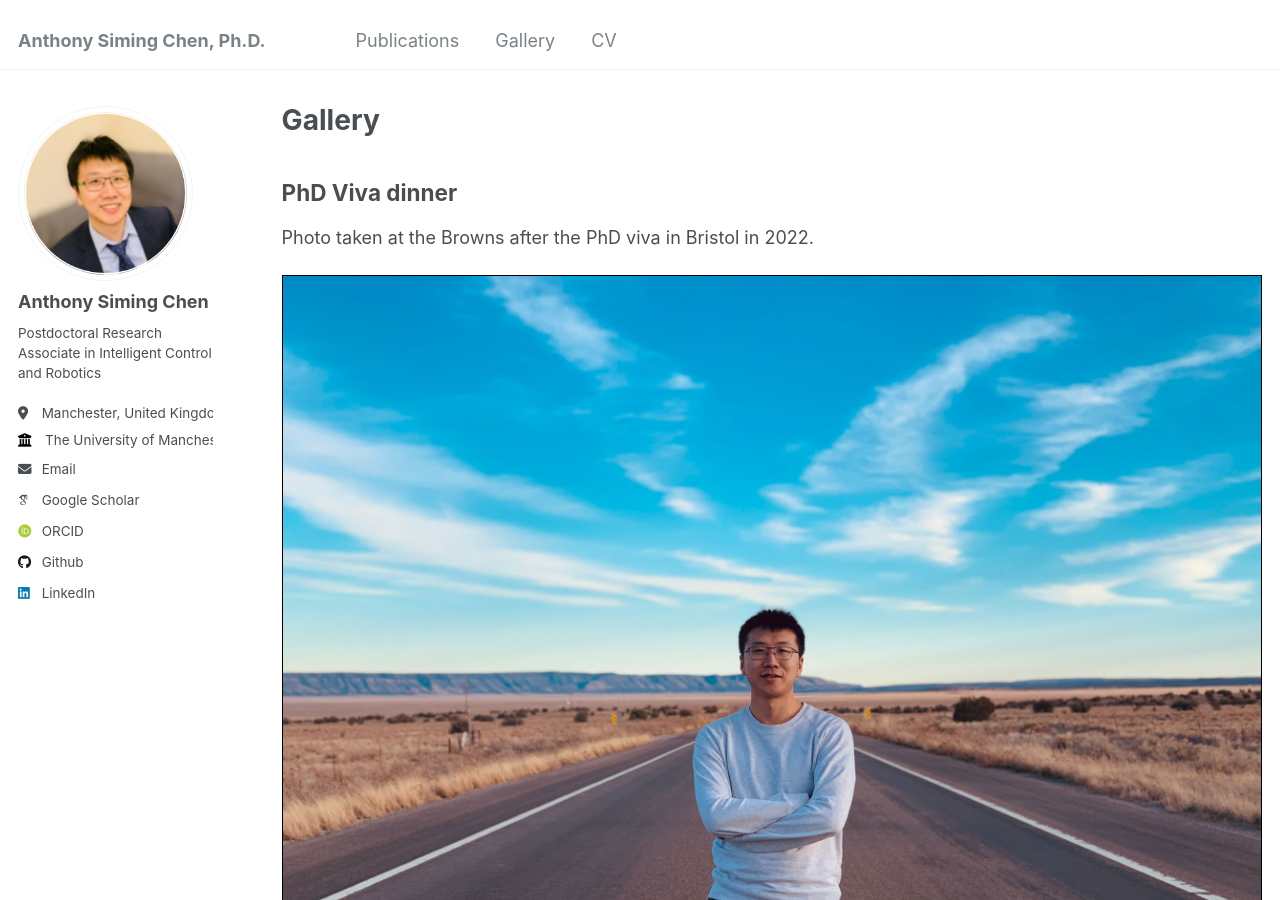
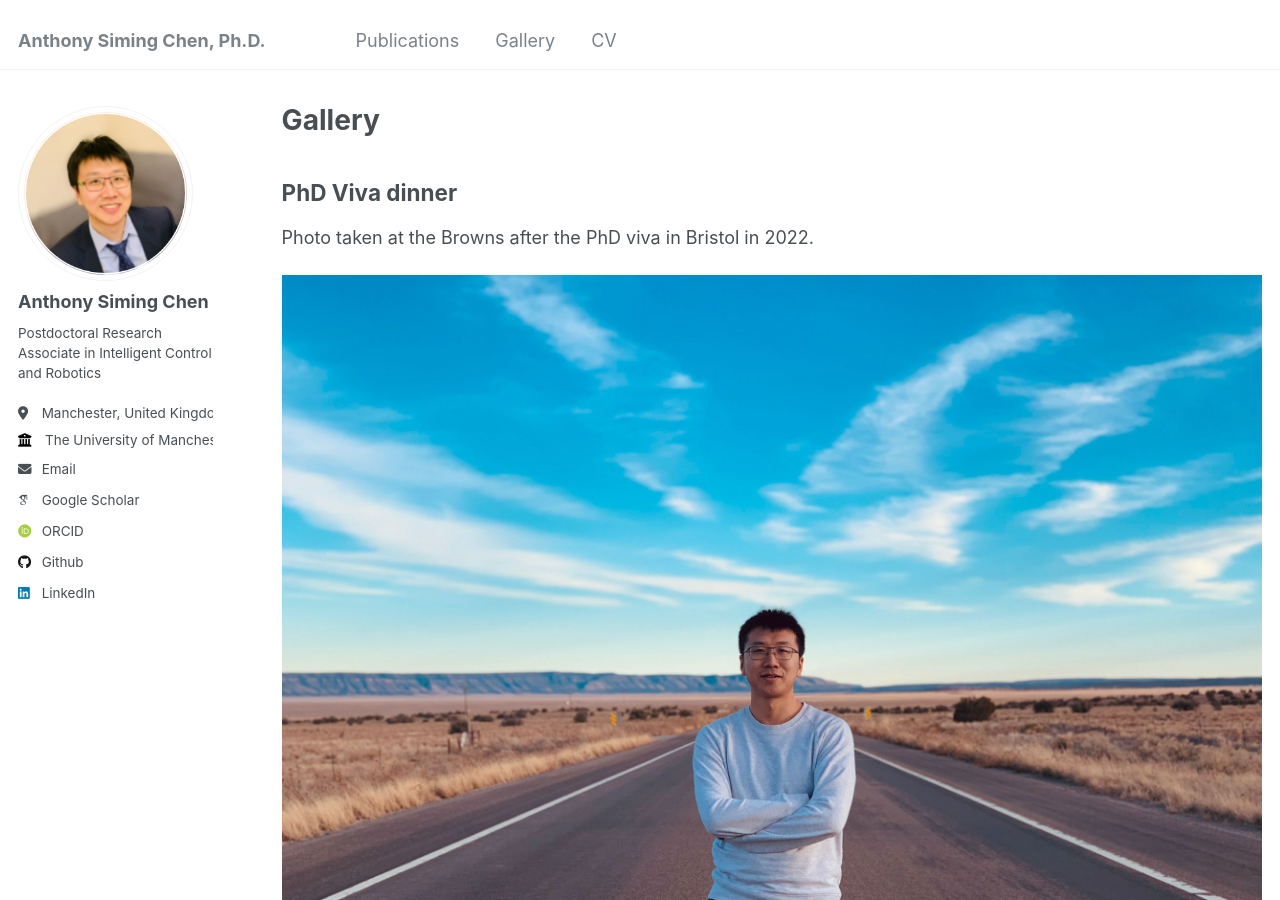
Before and after one commit to Anthony-S-Chen/Anthony-S-Chen.github.io, a Jekyll site: the page built from _pages/Gallery.md, in a window 1280 px wide and 900 px high. Built offline with Jekyll 4.4.1, drawn with Linux system fonts in a browser that asks for light colours; some web fonts are replaced.

Commit message:
Update Gallery.md

```diff
--- a/_pages/Gallery.md
+++ b/_pages/Gallery.md
@@ -10,7 +10,7 @@ author_profile: true
 ## PhD Viva dinner
 Photo taken at the Browns after the PhD viva in Bristol in 2022.
 <p align="center">
-<img style='border:1px solid #000000;' src="/images/Chen_66stand.jpeg">
+<img src="/images/Chen_66stand.jpeg">
 </p>
 
 ## CSR group banner and CRAI jacket
```
